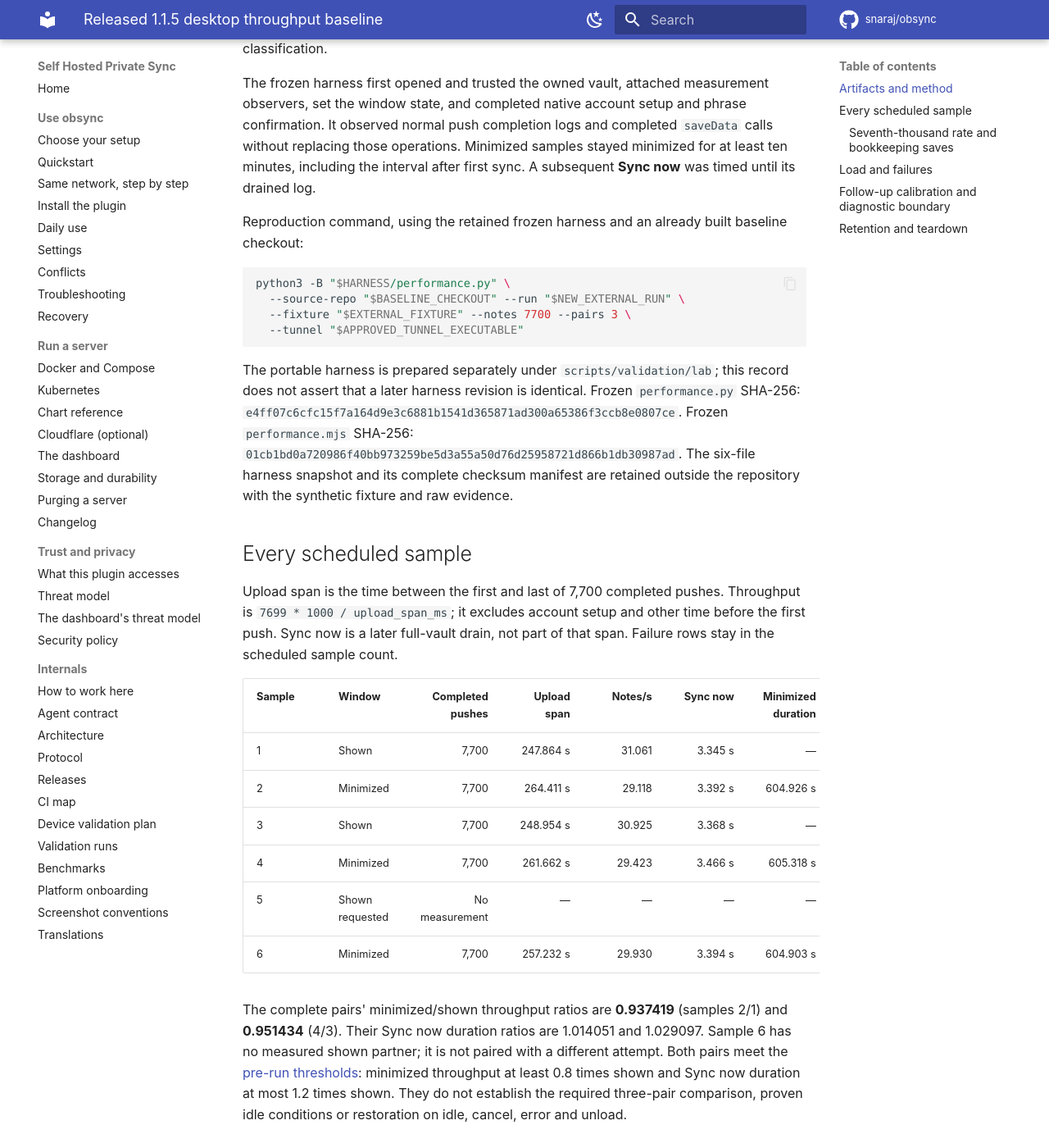
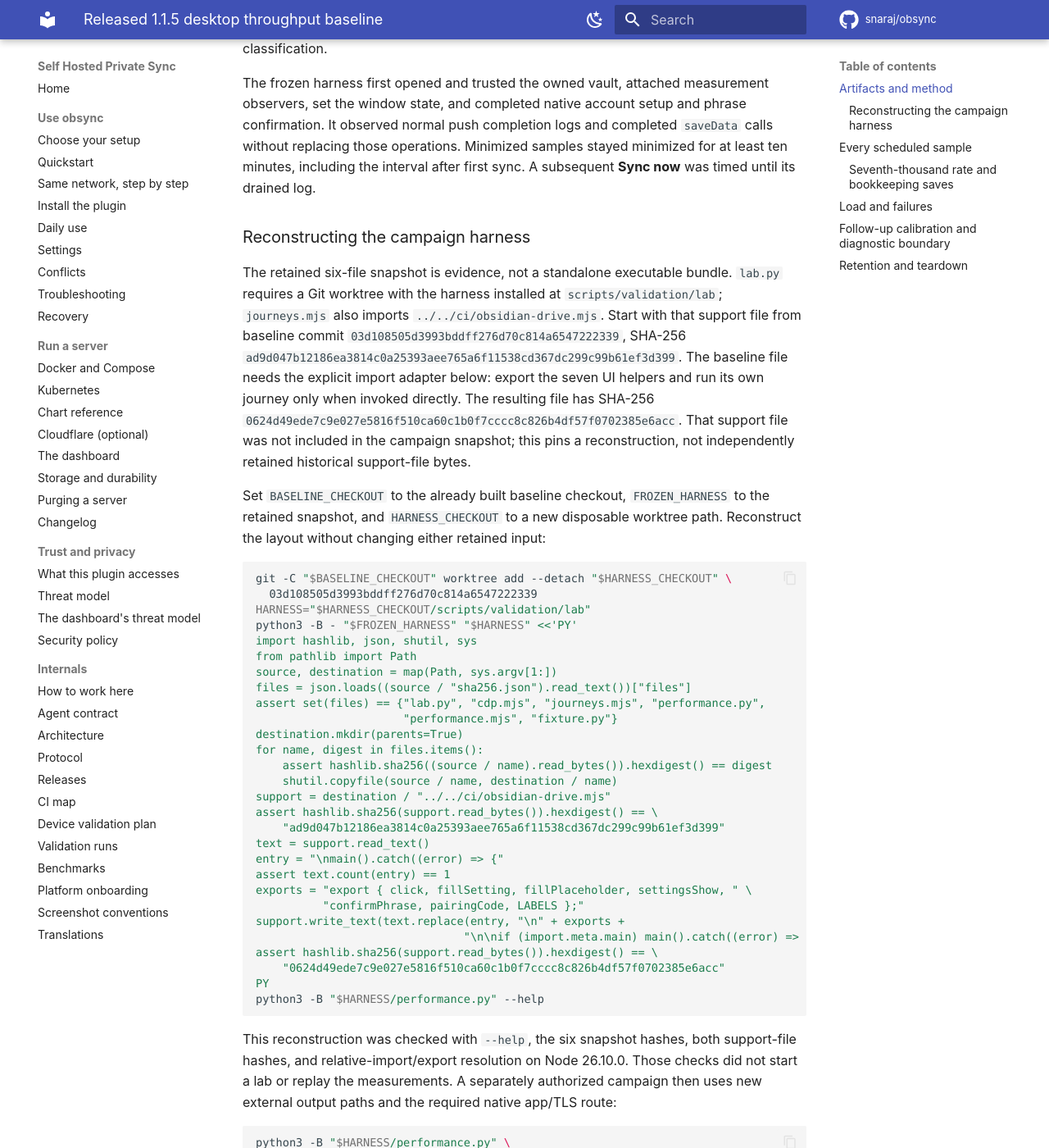
Before and after one commit to snaraj/obsync, an MkDocs documentation site: the page built from docs/validation-runs/2026-10-02-baseline-performance.md, in a window 1280 px wide and 1400 px high, scrolled down 832 px. Shown: the whole window at 82% size. Built offline with MkDocs 1.6.1 and Material for MkDocs 9.7.7, drawn with Linux system fonts in a browser that asks for light colours; comment, search, counter and statistics services are not loaded; some of the changed text lies outside the part shown.

Commit message:
docs: make baseline harness reconstruction explicit
The retained six-file snapshot cannot run by itself: it needs a Git
worktree layout and an imported Obsidian UI driver outside the snapshot.
The contention record also listed host specifications without a saved
campaign observation. Address review receipt 5963240205 without adding
measurement claims or altering the retained evidence.

1. Reconstruct scripts/validation/lab from the verified six-file snapshot
   in a disposable worktree at baseline 03d10850. Pin the supporting
   obsidian-drive.mjs source hash and its explicit seven-export/direct-entry
   adapter hash. State that historical support-file bytes were not frozen.
2. Remove the unsupported historical host row. Keep the recorded container,
   pinned runtime, cgroup bounds and worker count.

Validation: executed the exact documented reconstruction block through
performance.py --help. Node 26.10.0 linked all three relative module edges
and named exports without evaluating the lab/journey modules. Verified both
support hashes and six snapshot hashes; removed the disposable worktree
without force. No app, server, container or benchmark was launched.
The retained metrics/TAP reconciliation, 65 local links, privacy/fences,
whitespace and pinned gitleaks working-tree scan pass. The signed outgoing
range is checked before push. Raw receipts, original dirty evidence tree
and live phone holders are preserved.

Accounting: delta +59/-8 in two Markdown files; whole PR +320/-0 in four.
No artifact/version change; acceptance issues remain open.

- GPT-6

````diff
--- a/docs/validation-runs/2026-10-02-baseline-performance.md
+++ b/docs/validation-runs/2026-10-02-baseline-performance.md
@@ -36,8 +36,62 @@ completed `saveData` calls without replacing those operations. Minimized
 samples stayed minimized for at least ten minutes, including the interval
 after first sync. A subsequent **Sync now** was timed until its drained log.
 
-Reproduction command, using the retained frozen harness and an already built
-baseline checkout:
+### Reconstructing the campaign harness
+
+The retained six-file snapshot is evidence, not a standalone executable
+bundle. `lab.py` requires a Git worktree with the harness installed at
+`scripts/validation/lab`; `journeys.mjs` also imports
+`../../ci/obsidian-drive.mjs`. Start with that support file from baseline commit
+`03d108505d3993bddff276d70c814a6547222339`, SHA-256
+`ad9d047b12186ea3814c0a25393aee765a6f11538cd367dc299c99b61ef3d399`.
+The baseline file needs the explicit import adapter below: export the seven
+UI helpers and run its own journey only when invoked directly. The resulting
+file has SHA-256
+`0624d49ede7c9e027e5816f510ca60c1b0f7cccc8c826b4df57f0702385e6acc`.
+That support file was not included in the campaign snapshot; this pins a
+reconstruction, not independently retained historical support-file bytes.
+
+Set `BASELINE_CHECKOUT` to the already built baseline checkout,
+`FROZEN_HARNESS` to the retained snapshot, and `HARNESS_CHECKOUT` to a new
+disposable worktree path. Reconstruct the layout without changing either
+retained input:
+
+```sh
+git -C "$BASELINE_CHECKOUT" worktree add --detach "$HARNESS_CHECKOUT" \
+  03d108505d3993bddff276d70c814a6547222339
+HARNESS="$HARNESS_CHECKOUT/scripts/validation/lab"
+python3 -B - "$FROZEN_HARNESS" "$HARNESS" <<'PY'
+import hashlib, json, shutil, sys
+from pathlib import Path
+source, destination = map(Path, sys.argv[1:])
+files = json.loads((source / "sha256.json").read_text())["files"]
+assert set(files) == {"lab.py", "cdp.mjs", "journeys.mjs", "performance.py",
+                      "performance.mjs", "fixture.py"}
+destination.mkdir(parents=True)
+for name, digest in files.items():
+    assert hashlib.sha256((source / name).read_bytes()).hexdigest() == digest
+    shutil.copyfile(source / name, destination / name)
+support = destination / "../../ci/obsidian-drive.mjs"
+assert hashlib.sha256(support.read_bytes()).hexdigest() == \
+    "ad9d047b12186ea3814c0a25393aee765a6f11538cd367dc299c99b61ef3d399"
+text = support.read_text()
+entry = "\nmain().catch((error) => {"
+assert text.count(entry) == 1
+exports = "export { click, fillSetting, fillPlaceholder, settingsShow, " \
+          "confirmPhrase, pairingCode, LABELS };"
+support.write_text(text.replace(entry, "\n" + exports +
+                               "\n\nif (import.meta.main) main().catch((error) => {"))
+assert hashlib.sha256(support.read_bytes()).hexdigest() == \
+    "0624d49ede7c9e027e5816f510ca60c1b0f7cccc8c826b4df57f0702385e6acc"
+PY
+python3 -B "$HARNESS/performance.py" --help
+```
+
+This reconstruction was checked with `--help`, the six snapshot hashes, both
+support-file hashes, and relative-import/export resolution on Node 26.10.0.
+Those checks did not start
+a lab or replay the measurements. A separately authorized campaign then uses
+new external output paths and the required native app/TLS route:
 
 ```sh
 python3 -B "$HARNESS/performance.py" \
@@ -46,14 +100,13 @@ python3 -B "$HARNESS/performance.py" \
   --tunnel "$APPROVED_TUNNEL_EXECUTABLE"
 ```
 
-The portable harness is prepared separately under `scripts/validation/lab`;
-this record does not assert that a later harness revision is identical.
+A later portable harness revision is not the frozen campaign harness.
 Frozen `performance.py` SHA-256:
 `e4ff07c6cfc15f7a164d9e3c6881b1541d365871ad300a65386f3ccb8e0807ce`.
 Frozen `performance.mjs` SHA-256:
 `01cb1bd0a720986f40bb973259be5d3a55a50d76d25958721d866b1db30987ad`.
-The six-file harness snapshot and its complete checksum manifest are retained
-outside the repository with the synthetic fixture and raw evidence.
+The six-file snapshot and its complete checksum manifest remain outside the
+repository with the synthetic fixture and raw evidence.
 
 ## Every scheduled sample
 
````
Also changed, not shown: docs/validation-runs/2026-10-02-bounded-load.md (+0 -2 lines).
